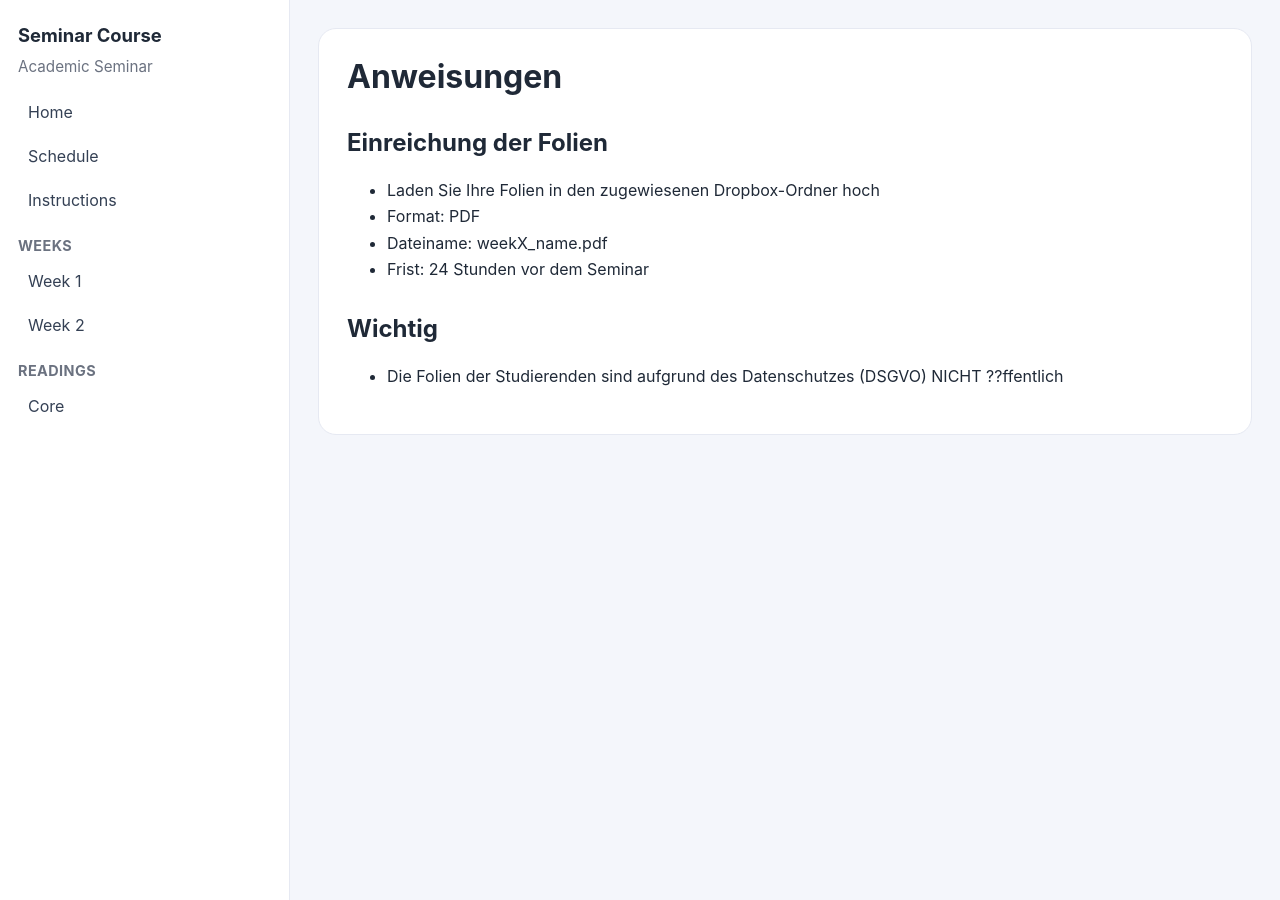
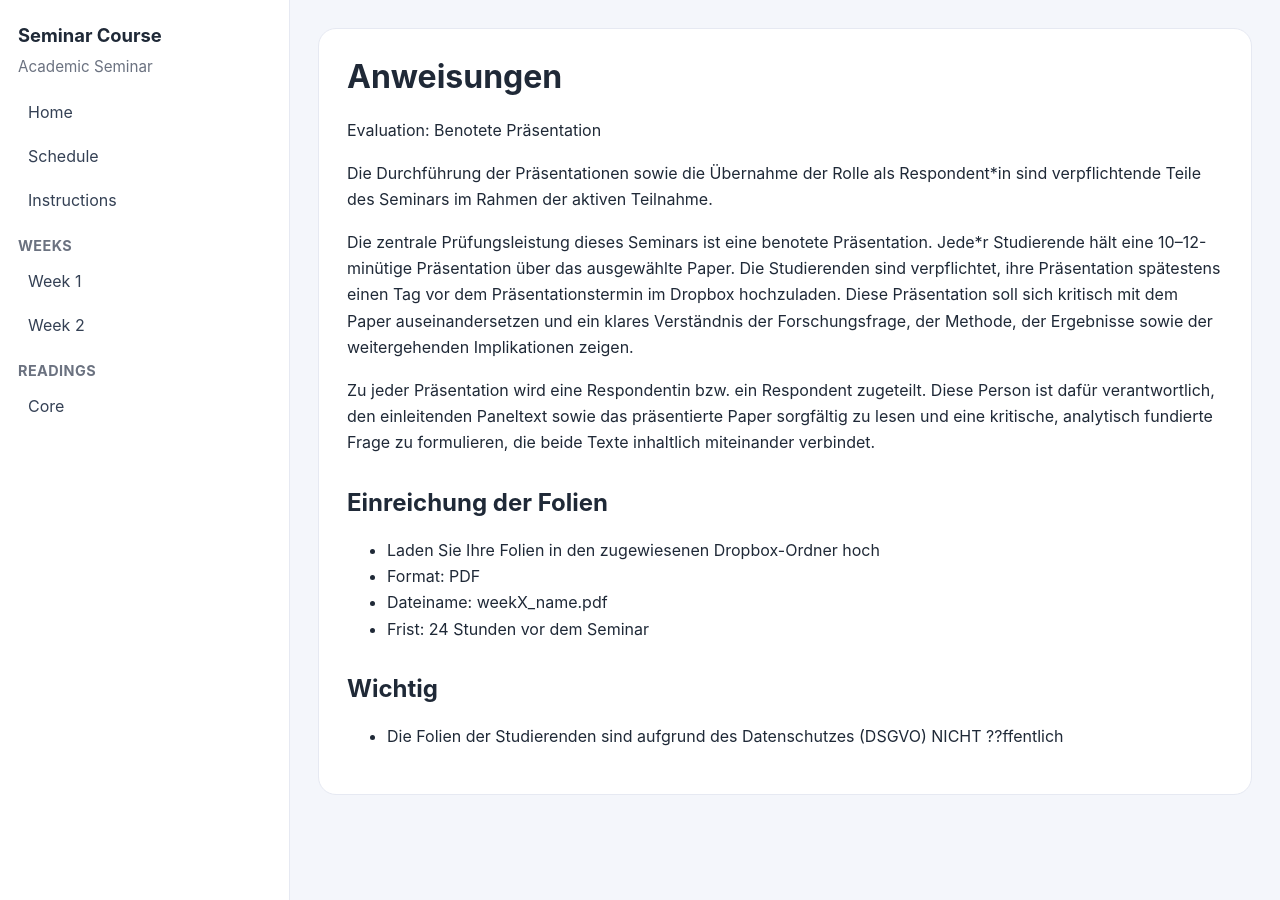
Before and after one commit to bellasgon/SeminarC_Sommer, a Jekyll site: the page built from instructions.md, in a window 1280 px wide. Built offline with Jekyll 4.4.1, drawn with Linux system fonts in a browser that asks for light colours.

Commit message:
Update instructions for presentation submission and evaluation

```diff
--- a/instructions.md
+++ b/instructions.md
@@ -4,6 +4,14 @@ title: Instructions
 ---
 
 # Anweisungen
+
+Evaluation: Benotete Präsentation
+
+Die Durchführung der Präsentationen sowie die Übernahme der Rolle als Respondent*in sind verpflichtende Teile des Seminars im Rahmen der aktiven Teilnahme.
+
+Die zentrale Prüfungsleistung dieses Seminars ist eine benotete Präsentation. Jede*r Studierende hält eine 10–12-minütige Präsentation über das ausgewählte Paper. Die Studierenden sind verpflichtet, ihre Präsentation spätestens einen Tag vor dem Präsentationstermin im Dropbox hochzuladen. Diese Präsentation soll sich kritisch mit dem Paper auseinandersetzen und ein klares Verständnis der Forschungsfrage, der Methode, der Ergebnisse sowie der weitergehenden Implikationen zeigen.
+
+Zu jeder Präsentation wird eine Respondentin bzw. ein Respondent zugeteilt. Diese Person ist dafür verantwortlich, den einleitenden Paneltext sowie das präsentierte Paper sorgfältig zu lesen und eine kritische, analytisch fundierte Frage zu formulieren, die beide Texte inhaltlich miteinander verbindet.
 
 ## Einreichung der Folien
 
```
